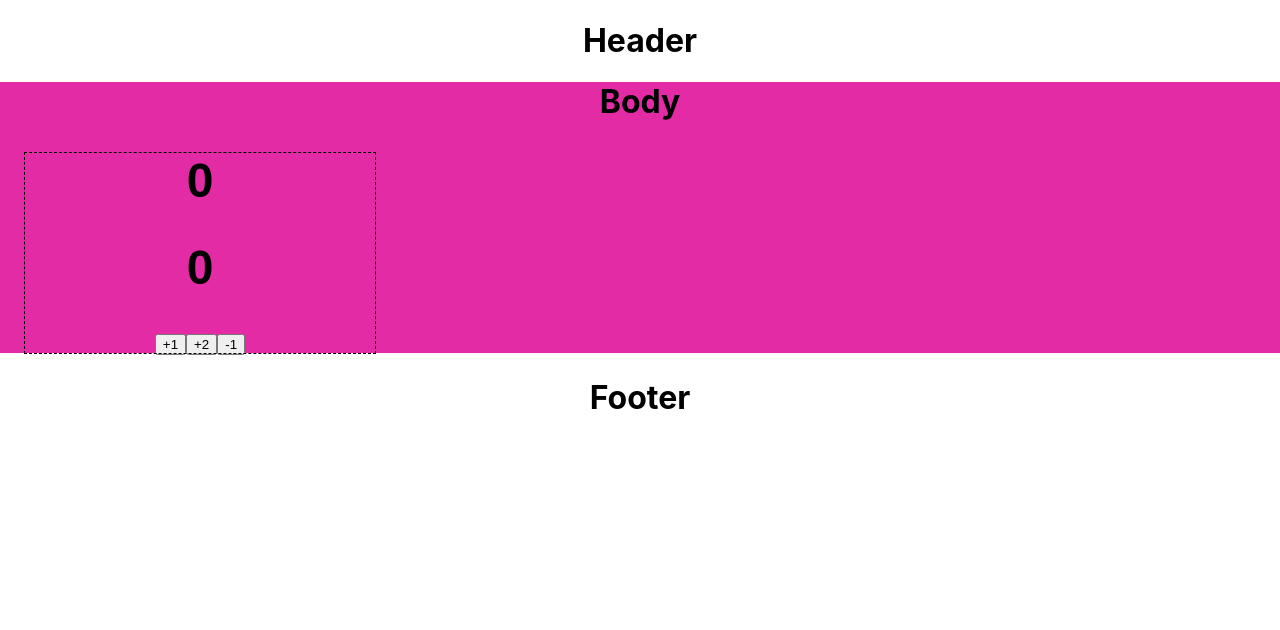
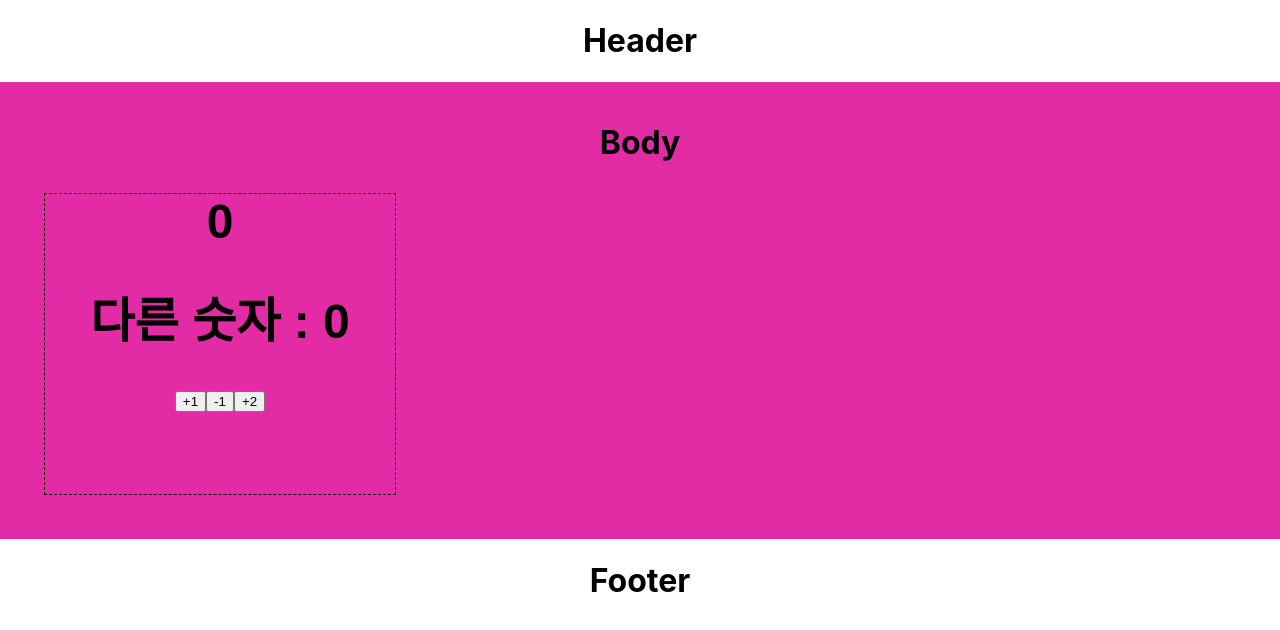
Before and after one commit to jurwon/ReactPractice, a React (Create React App) app in the folder ch3-test/: page / in a window 1280 px wide. Shown: the top 630 px of the page. Built offline with nearby package versions, Linux system fonts and the light colour scheme.

Commit message:
state값 변경 후, 특정 함수 호출

```diff
--- a/ch3-test/src/CSS/test.css
+++ b/ch3-test/src/CSS/test.css
@@ -6,13 +6,14 @@
 }
 .body {
   background-color: rgb(226, 43, 165);
+  padding: 20px;
 }
 .count {
   font-family: arial;
   font-size: 24px;
   margin: 25px;
   width: 350px;
-  height: 200px;
+  height: 300px;
   outline: dashed 1px black;
   text-align: center;
 }
--- a/ch3-test/src/Component/Count.js
+++ b/ch3-test/src/Component/Count.js
@@ -21,7 +21,7 @@ class Count extends Component {
     return (
       <div className="count">
         <h1>{number}</h1>
-        <h1>{anotherNumber}</h1>
+        <h1>다른 숫자 : {anotherNumber}</h1>
 
         <button
           // onClick 의 값으로 함수를 사용
@@ -34,16 +34,6 @@ class Count extends Component {
         </button>
 
         <button
-          // onClick 의 값으로 함수를 사용
-          onClick={() => {
-            this.setState({ number: number + 2 });
-          }}
-        >
-          {" "}
-          +2{" "}
-        </button>
-
-        <button
           onClick={() => {
             this.setState({ number: number - 1 });
           }}
@@ -51,6 +41,27 @@ class Count extends Component {
           {" "}
           -1{" "}
         </button>
+
+        <button
+          // this.state.number + 1  오류남 -> 함수로 대체
+          onClick={() => {
+            this.setState({ number: number + 1 });
+            this.setState(
+              (prevState) => {
+                return {
+                  number: prevState.number + 1,
+                };
+                //state값 변경 후, 특정 함수 호출
+              },
+              () => {
+                console.log("state변경 후 함수 호출");
+              }
+            );
+          }}
+        >
+          {" "}
+          +2{" "}
+        </button>
       </div>
     );
   }
```
